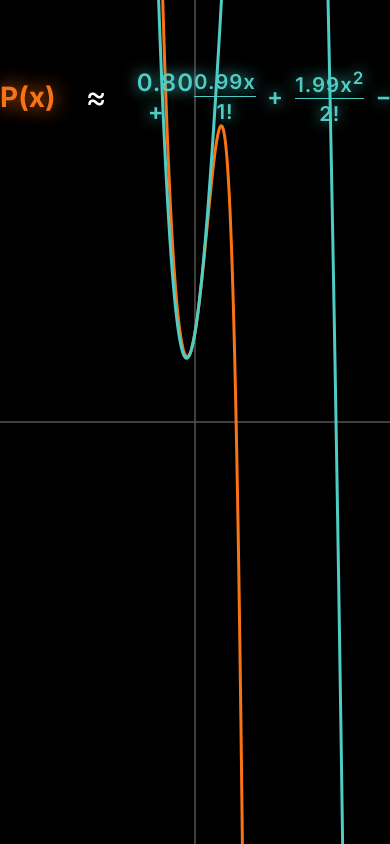
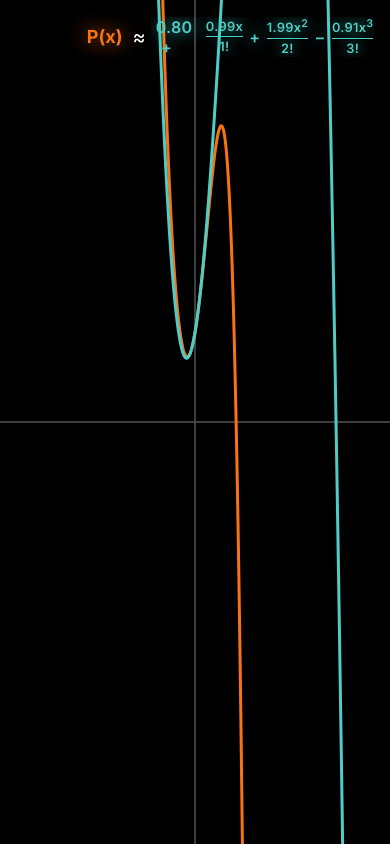
Before and after one commit to TE22B-Tiilikainen-Elliot/Taylor-Visual, a plain HTML site: page index.html in a window 390 px wide. Drawn offline with Linux system fonts and the light colour scheme.

Commit message:
adaptive css, mobile

```diff
--- a/index.html
+++ b/index.html
@@ -27,12 +27,13 @@
 
         #info {
             position: fixed;
-            top: 8%;
+            top: 5%;
             left: 0;
             right: 0;
             width: 100%;
             color: #fff;
             pointer-events: none;
+            padding: 0 2vw;
         }
 
         .polynomial-label {
@@ -40,38 +41,48 @@
             grid-template-columns: 1fr auto 1fr;
             align-items: center;
             width: 100%;
-            gap: 20px;
-            font-size: 24px;
+            gap: min(20px, 2vw);
+            font-size: clamp(14px, 2.5vw, 24px);
             font-weight: 600;
         }
 
         .function-label {
             font-weight: 700;
-            font-size: 28px;
+            font-size: clamp(16px, 3vw, 28px);
             text-shadow: 0 0 20px currentColor;
             transition: color 0.5s ease;
             text-align: right;
-            padding-right: 10px;
+            padding-right: min(10px, 1vw);
             display: flex;
             align-items: center;
             justify-content: flex-end;
+            white-space: nowrap;
         }
 
         .approx-symbol {
-            font-size: 32px;
+            font-size: clamp(20px, 3.5vw, 32px);
             font-weight: 400;
             text-align: center;
+            flex-shrink: 0;
         }
 
         .polynomial-content {
-            font-size: 24px;
-            letter-spacing: 1px;
+            font-size: clamp(14px, 2.5vw, 24px);
+            letter-spacing: 0.5px;
             text-shadow: 0 0 15px currentColor;
             text-align: left;
-            padding-left: 10px;
+            padding-left: min(10px, 1vw);
             display: flex;
             align-items: center;
-            word-spacing: 4px;
+            word-spacing: 2px;
+            overflow-x: auto;
+            overflow-y: hidden;
+            -webkit-overflow-scrolling: touch;
+            scrollbar-width: none;
+        }
+
+        .polynomial-content::-webkit-scrollbar {
+            display: none;
         }
 
         @keyframes termFadeIn {
@@ -88,17 +99,85 @@
             vertical-align: middle;
             text-align: center;
             font-size: 0.85em;
+            margin: 0 1px;
         }
 
         .fraction .numerator {
             display: block;
             border-bottom: 1px solid currentColor;
             padding-bottom: 2px;
+            line-height: 1.2;
         }
 
         .fraction .denominator {
             display: block;
             padding-top: 2px;
+            line-height: 1.2;
+        }
+
+        /* Mobile optimizations */
+        @media (max-width: 768px) {
+            #info {
+                top: 3%;
+                padding: 0 4vw;
+            }
+
+            .polynomial-label {
+                gap: 8px;
+                grid-template-columns: minmax(60px, 1fr) auto minmax(100px, 2fr);
+            }
+
+            .function-label {
+                font-size: clamp(18px, 4.5vw, 24px);
+            }
+
+            .polynomial-content {
+                font-size: clamp(16px, 4vw, 20px);
+                letter-spacing: 0.3px;
+                word-spacing: 1px;
+            }
+
+            .fraction {
+                font-size: 0.8em;
+            }
+        }
+
+        /* Very small mobile */
+        @media (max-width: 480px) {
+            #info {
+                top: 2%;
+            }
+
+            .polynomial-label {
+                gap: 5px;
+            }
+
+            .function-label {
+                padding-right: 5px;
+            }
+
+            .polynomial-content {
+                padding-left: 5px;
+            }
+        }
+
+        /* Landscape mobile */
+        @media (max-height: 500px) and (orientation: landscape) {
+            #info {
+                top: 2%;
+            }
+
+            .polynomial-label {
+                font-size: clamp(12px, 2vw, 18px);
+            }
+
+            .function-label {
+                font-size: clamp(14px, 2.5vw, 20px);
+            }
+
+            .approx-symbol {
+                font-size: clamp(16px, 2.5vw, 24px);
+            }
         }
     </style>
 </head>
```
